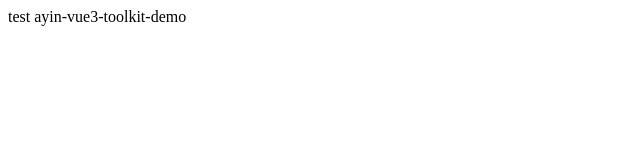
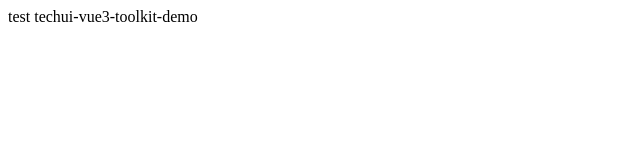
Before and after one commit to aYin86cn/techui-toolkit-demo, a plain HTML site: page index.html in a window 1280 px wide. Shown: the full height of the page, 0-640 px from the left. Drawn offline with Linux system fonts and the light colour scheme.

Commit message:
Update index.html

```diff
--- a/index.html
+++ b/index.html
@@ -4,9 +4,9 @@
   <meta charset="UTF-8" />
   <link rel="icon" href="/favicon.ico" />
   <meta name="viewport" content="width=device-width, initial-scale=1.0" />
-  <title>ayin-vue3-toolkit-demo</title>
+  <title>techui-vue3-toolkit-demo</title>
 </head>
 <body>
-  test ayin-vue3-toolkit-demo
+  test techui-vue3-toolkit-demo
 </body>
 </html>
```
